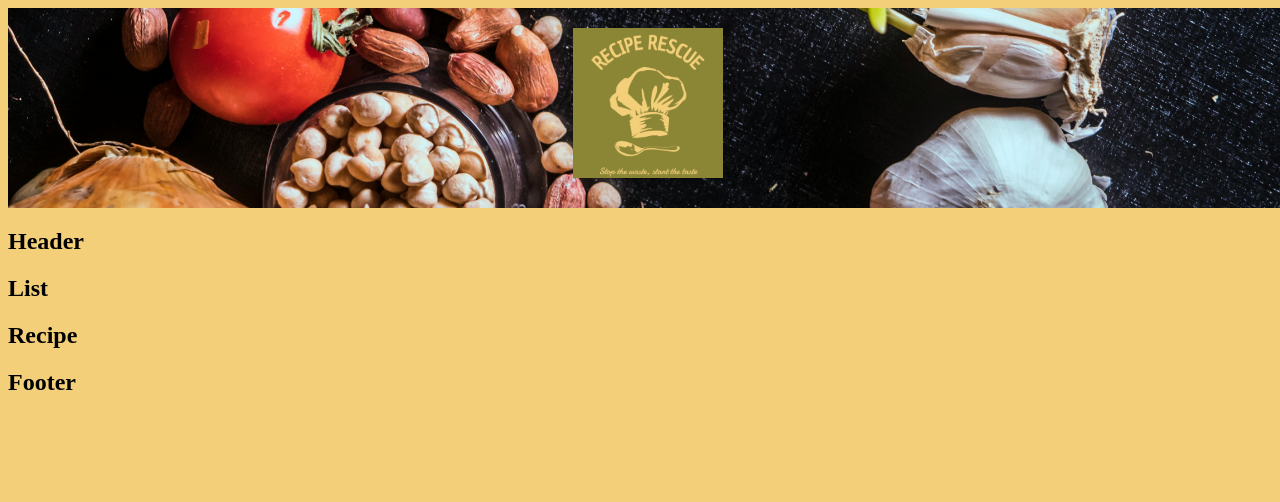
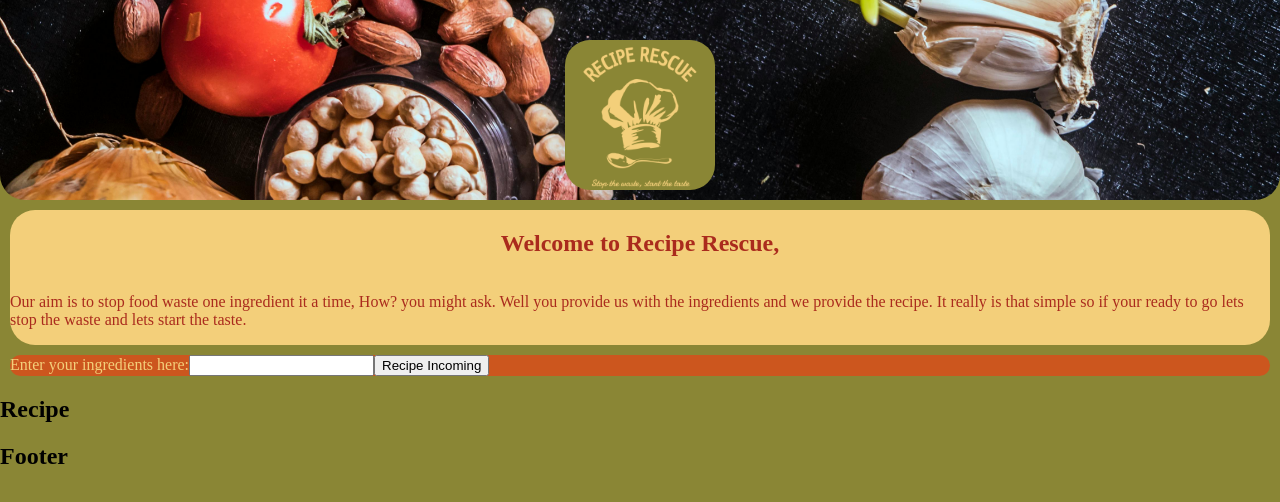
Before and after one commit to devildex91/recipe-rescue, a React (Vite) app in the folder recipe-rescue/: page / in a window 1280 px wide. Shown: the top 502 px of the page. Built offline with nearby package versions, Linux system fonts and the light colour scheme.

Commit message:
header section added and styled

```diff
--- a/recipe-rescue/src/App.css
+++ b/recipe-rescue/src/App.css
@@ -12,25 +12,47 @@
  background-size:cover;
  background-repeat: no-repeat;
  background-position: center;
+justify-content: center;
+border-radius: 0 0 25px 25px;
 
-justify-content: center;
-
-
-
-}
-nav h1{
+ }
+#titlelogo{
   background-color:transparent;
   text-align: center;
-  width:100%;
   color:#F3CF7A;
-
-
-}
+  }
 
 #logo{
   width:150px;
   height:150px;
+  margin-top: 20px;
  background-color:transparent;
+ border-radius:25px;
+  }
+
+  /*Header styles*/
+#opening{
+  background-color:#F3CF7A;
+  color:#AA2B1D;
+  margin:10px;
+  border-radius: 25px;
+  display:flex;
+  flex-direction:column;
+  justify-content: center;
+  align-items: center;
+}
 
 
+  /*List styles*/
+#listSection {
+  background-color: #CC561E;
+  color:#F3CF7A;
+margin:10px;
+border-radius: 25px;
 }
+
+
+
+  /*Recipe styles*/
+
+  /*footer styles*/
--- a/recipe-rescue/src/components/Header.jsx
+++ b/recipe-rescue/src/components/Header.jsx
@@ -4,8 +4,11 @@
 export default function Header(){
 
     return (
-        <>
-        <h2>Header</h2>
-        </>
+        <header id ="opening">
+
+        <h2>Welcome to Recipe Rescue,</h2>
+        <p>Our aim is to stop food waste one ingredient it a time, How? you might ask. Well you provide us with the ingredients and we provide the recipe. It really is that simple so if your ready to go lets stop the waste and lets start the taste.
+        </p>
+        </header>
     )
 }
--- a/recipe-rescue/src/components/List.jsx
+++ b/recipe-rescue/src/components/List.jsx
@@ -3,8 +3,16 @@
 export default function List(){
 
     return (
-        <>
-        <h2>List</h2>
-        </>
+        <section id = "listSection">
+        <form>
+            <label htmlFor="ingredients">Enter your ingredients here:</label>
+           <input type = "text" id="ingredients"></input>
+           <button type = "submit">Recipe Incoming</button>
+        </form>
+        <ul id="ingredientsList">
+
+        </ul>
+
+        </section>
     )
 }
--- a/recipe-rescue/src/components/Navbar.jsx
+++ b/recipe-rescue/src/components/Navbar.jsx
@@ -6,7 +6,7 @@ return (
 <nav>
 
 
-    <h1><img id="logo" src={logo}/></h1>
+    <h1 id="titlelogo"><img id="logo" src={logo}/></h1>
 
 </nav>
 
--- a/recipe-rescue/src/index.css
+++ b/recipe-rescue/src/index.css
@@ -1,6 +1,12 @@
+ body {
+   background-color:
+  #8A8635;
+  margin: 0;
+ }
 
-
-* {
+#root {
   background-color:
-  #F3CF7A;
+  #8A8635;
+  margin: 0;
+  width:100vw;
 }
```
